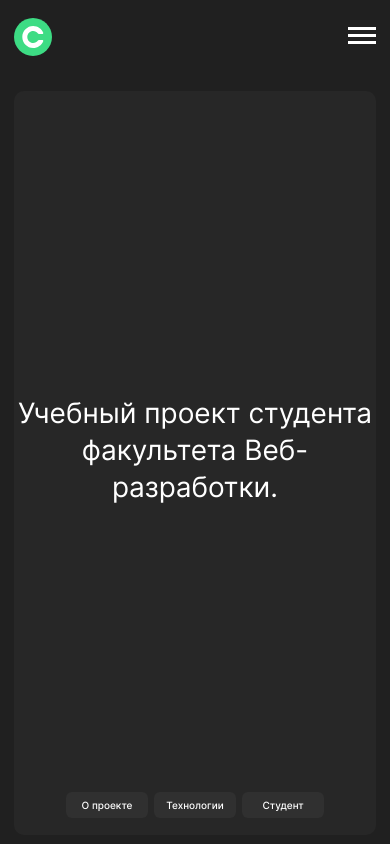
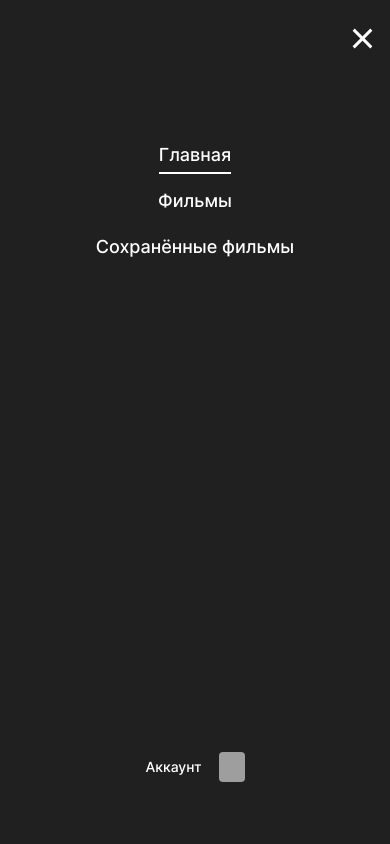
Before and after one commit to konstantinovmax/movies-explorer-frontend, a React (Create React App) app: page / in a window 390 px wide. Both pictures are taken after a click on the button 362 px from the left and 38 px from the top of the page. Shown: the top 844 px of the page. Built offline with nearby package versions, Linux system fonts and the light colour scheme; grey boxes are pictures that could not be loaded.

Commit message:
feat: реализовать меню-гамбургер

```diff
--- a/src/components/App/App.css
+++ b/src/components/App/App.css
@@ -2,7 +2,6 @@
   outline: 1px solid;
   outline-color: red;
 } */
-
 
 .app {
   margin: 0;
--- a/src/components/App/App.js
+++ b/src/components/App/App.js
@@ -12,10 +12,24 @@ import Register from '../Register/Register';
 import Login from '../Login/Login';
 
 function App() {
+  const [isMobileMenuOpen, setIsMobileMenuOpen] = React.useState(false);
+
+  function handleMobileMenuOpen() {
+    setIsMobileMenuOpen(true);
+  }
+
+  function handleMobileMenuClose() {
+    setIsMobileMenuOpen(false);
+  }
+
   return (
     <div className="app">
       <div className="app__content">
-        <Header />
+        <Header
+        isOpen={isMobileMenuOpen}
+        onClose={handleMobileMenuClose}
+        onOpenMobileMenu={handleMobileMenuOpen}
+        />
         <Switch>
           <Route path="/signup">
             <Register />
--- a/src/components/Header/Header.css
+++ b/src/components/Header/Header.css
@@ -120,10 +120,14 @@
     border-radius: 4px;
 }
 
+.header__menu-burger-container {
+    display: none;
+}
+
 .header__menu-burger-button {
     display: block;
     position: absolute;
-    top: 7px;
+    top: 13px;
     left: 0px;
     right: 0px;
     height: 3px;
@@ -176,10 +180,6 @@
     transition-delay: 0s, 0.3s;
 }
 
-.header__menu-burger-container {
-    display: none;
-}
-
 @media screen and (max-width: 840px) {
     .header {
         margin: 18px 30px 18px 30px;
@@ -212,24 +212,6 @@
 }
 
 @media screen and (max-width: 510px) {
-    .header__menu-burger-container {
-        margin: 0;
-        padding: 0;
-        width: 28px;
-        height: 23px;
-        display: block;
-        position: relative;
-        overflow: hidden;
-        background: none;
-        border: none;
-        outline: none;
-        text-indent: -9999px;
-        cursor: pointer;
-        outline: none;
-    }
-}
-
-@media screen and (max-width: 510px) {
     .header__auth-link {
         font-size: 10px;
     }
@@ -241,3 +223,30 @@
         height: 26px;
     }
 }
+
+@media screen and (max-width: 510px) {
+    .header__menu-burger-container {
+        margin: 0;
+        padding: 0;
+        width: 25px;
+        height: 30px;
+        display: block;
+        position: relative;
+        overflow: hidden;
+        background: none;
+        border: none;
+        outline: none;
+        text-indent: -9999px;
+        cursor: pointer;
+        outline: none;
+        box-sizing: border-box;
+    }
+}
+
+@media screen and (max-width: 510px) {
+    .header__menu-burger-container_type_in-menu-mobile {
+        position: fixed;
+        top: 24px;
+        right: 15px;
+    }
+}
--- a/src/components/Header/Header.js
+++ b/src/components/Header/Header.js
@@ -3,8 +3,9 @@ import { Route, Switch } from 'react-router-dom';
 import { Link, NavLink } from 'react-router-dom';
 import './Header.css';
 import projectLogo from '../../images/header-logo.svg';
+import Navigation from '../Navigation/Navigation';
 
-function Header() {
+function Header(props) {
     return (
         <Switch>
             <Route exact path="/">
@@ -14,9 +15,17 @@ function Header() {
                         <Link to="/signup" className="header__auth-link header__auth-link_type_signup">Регистрация</Link>
                         <Link to="/signin" className="header__auth-link header__auth-link_type_signin">Войти</Link>
                     </div>
-                    <button type="button" className="header__menu-burger-container">
-                        <span className="header__menu-burger-button" />
+                    <button type="button" className="header__menu-burger-container" onClick={props.isOpen ? props.onClose : props.onOpenMobileMenu}>
+                            <span className={`header__menu-burger-button ${props.isOpen && 'header__menu-burger-button_type_close'}`} />
                     </button>
+
+                    {/* Начало меню-бургера */}
+                    <Navigation
+                    isOpen={props.isOpen}
+                    onClose={props.onClose}
+                    onOpenMobileMenu={props.onOpenMobileMenu}
+                    />
+                    {/* Конец меню-бургера */}
                 </header>
             </Route>
             <Route path="/movies">
@@ -34,9 +43,17 @@ function Header() {
                             <div className="header__auth-pic" />
                         </Link>
                     </div>
-                    <button type="button" className="header__menu-burger-container">
-                        <span className="header__menu-burger-button" />
+                    <button type="button" className="header__menu-burger-container" onClick={props.isOpen ? props.onClose : props.onOpenMobileMenu}>
+                            <span className={`header__menu-burger-button ${props.isOpen && 'header__menu-burger-button_type_close'}`} />
                     </button>
+
+                    {/* Начало меню-бургера */}
+                    <Navigation
+                    isOpen={props.isOpen}
+                    onClose={props.onClose}
+                    onOpenMobileMenu={props.onOpenMobileMenu}
+                    />
+                    {/* Конец меню-бургера */}
                 </header>
             </Route>
             <Route path="/saved-movies">
@@ -54,9 +71,17 @@ function Header() {
                             <div className="header__auth-pic" />
                         </Link>
                     </div>
-                    <button type="button" className="header__menu-burger-container">
-                        <span className="header__menu-burger-button" />
+                    <button type="button" className="header__menu-burger-container" onClick={props.isOpen ? props.onClose : props.onOpenMobileMenu}>
+                            <span className={`header__menu-burger-button ${props.isOpen && 'header__menu-burger-button_type_close'}`} />
                     </button>
+
+                    {/* Начало меню-бургера */}
+                    <Navigation
+                    isOpen={props.isOpen}
+                    onClose={props.onClose}
+                    onOpenMobileMenu={props.onOpenMobileMenu}
+                    />
+                    {/* Конец меню-бургера */}
                 </header>
             </Route>
             <Route path="/profile">
@@ -74,9 +99,17 @@ function Header() {
                             <div className="header__auth-pic" />
                         </Link>
                     </div>
-                    <button type="button" className="header__menu-burger-container">
-                        <span className="header__menu-burger-button" />
+                    <button type="button" className="header__menu-burger-container" onClick={props.isOpen ? props.onClose : props.onOpenMobileMenu}>
+                            <span className={`header__menu-burger-button ${props.isOpen && 'header__menu-burger-button_type_close'}`} />
                     </button>
+
+                    {/* Начало меню-бургера */}
+                    <Navigation
+                    isOpen={props.isOpen}
+                    onClose={props.onClose}
+                    onOpenMobileMenu={props.onOpenMobileMenu}
+                    />
+                    {/* Конец меню-бургера */}
                 </header>
             </Route>
         </Switch>
--- a/src/components/Navigation/Navigation.css
+++ b/src/components/Navigation/Navigation.css
@@ -0,0 +1,185 @@
+.navigation__menu-container-mobile {
+    padding: 144px 10px 55px 10px;
+    position: fixed;
+    top: 0;
+    left: 0;
+    width: 100%;
+    height: 100%;
+    background-color: #202020;
+    display: flex;
+    flex-direction: column;
+    justify-content: space-between;
+    align-items: center;
+    transform: translateX(+100%);
+    opacity: 0;
+    transition: all 0.3s cubic-bezier(0.645, 0.045, 0.355, 1);
+    box-sizing: border-box;
+    z-index: 1;
+}
+
+.navigation__menu-container-mobile_type_is-open {
+    transform: translateX(0);
+    opacity: 1;
+}
+
+.navigation__menu-burger-container {
+    display: none;
+}
+
+.navigation__menu-burger-button {
+    height: 3px;
+    display: block;
+    position: absolute;
+    top: 13px;
+    right: 0px;
+    left: 0px;
+    background-color: #fff;
+}
+
+.navigation__menu-burger-button::before {
+    position: absolute;
+    display: block;
+    top: -7px;
+    right: 0;
+    left: 0;
+    width: 100%;
+    height: 3px;
+    background-color: #fff;
+    content: '';
+    transition-duration: 0.3s, 0.3s;
+    transition-delay: 0.3s, 0s;
+    transition-property: top, transform;
+}
+
+.navigation__menu-burger-button::after {
+    position: absolute;
+    display: block;
+    right: 0;
+    bottom: -7px;
+    left: 0;
+    width: 100%;
+    height: 3px;
+    background-color: #fff;
+    content: '';
+    transition-duration: 0.3s, 0.3s;
+    transition-delay: 0.3s, 0s;
+    transition-property: bottom, transform;
+}
+
+.navigation__menu-burger-button_type_close {
+    background: none;
+}
+
+.navigation__menu-burger-button_type_close::before {
+    top: 0;
+    transform: rotate(45deg);
+    transition-delay: 0s, 0.3s;
+}
+
+.navigation__menu-burger-button_type_close::after {
+    bottom: 0;
+    transform: rotate(-45deg);
+    transition-delay: 0s, 0.3s;
+}
+
+.navigation__menu-mobile {
+    list-style: none;
+    margin: 0;
+    padding: 0;
+    display: flex;
+    flex-direction: column;
+    align-items: center;
+    gap: 24px;
+}
+
+.navigation__menu-mobile-link {
+    font-family: 'Inter', 'Arial', sans-serif;
+    font-size: 18px;
+    font-weight: 500;
+    line-height: 22px;
+    text-decoration: none;
+    text-align: center;
+    color: #fff;
+}
+
+.navigation__menu-mobile-link_type_active {
+    padding: 0 0 7px 0;
+    border-bottom: 2px solid #fff;
+}
+
+.navigation__auth-container {
+    display: flex;
+    align-items: center;
+    gap: 30px;
+}
+
+.navigation__auth-container_type_profile {
+    gap: 17px;
+    text-decoration: none;
+}
+
+.navigation__auth-container_type_profile:hover {
+    opacity: 0.7;
+    transition: ease .3s;
+}
+
+.navigation__user-data {
+    font-family: 'Inter', 'Arial', sans-serif;
+    font-size: 14px;
+    font-weight: 500;
+    line-height: 16px;
+    text-decoration: none;
+    color: #fff;
+}
+
+.navigation__auth-pic {
+    width: 26px;
+    height: 30px;
+    display: flex;
+    align-items: center;
+    justify-content: center;
+    background-color: #313131;
+    background-image: url(../../images/user-profile-button.svg);
+    background-repeat: no-repeat;
+    background-position: center;
+    border-radius: 4px;
+}
+
+@media screen and (max-width: 510px) {
+    .navigation__menu-burger-container {
+        margin: 0;
+        padding: 0;
+        width: 25px;
+        height: 30px;
+        display: block;
+        position: relative;
+        overflow: hidden;
+        background: none;
+        border: none;
+        outline: none;
+        text-indent: -9999px;
+        cursor: pointer;
+        outline: none;
+        box-sizing: border-box;
+    }
+}
+
+@media screen and (max-width: 510px) {
+    .navigation__menu-burger-container_type_in-menu-mobile {
+        position: fixed;
+        top: 24px;
+        right: 15px;
+    }
+}
+
+@media screen and (max-width: 510px) {
+    .navigation__auth-container {
+        display: none;
+    }
+}
+
+@media screen and (max-width: 510px) {
+    .navigation__auth-container_type_menu-mobile {
+        display: flex;
+    }
+}
--- a/src/components/Navigation/Navigation.js
+++ b/src/components/Navigation/Navigation.js
@@ -0,0 +1,24 @@
+import React from 'react';
+import { NavLink } from 'react-router-dom';
+import './Navigation.css';
+
+function Navigation(props) {
+    return (
+        <div className={`navigation__menu-container-mobile ${props.isOpen && 'navigation__menu-container-mobile_type_is-open'}`}>
+            <button type="button" className="navigation__menu-burger-container navigation__menu-burger-container_type_in-menu-mobile" onClick={props.isOpen ? props.onClose : props.onOpenMobileMenu}>
+                <span className={`navigation__menu-burger-button ${props.isOpen && 'navigation__menu-burger-button_type_close'}`} />
+            </button>
+            <ul className="navigation__menu-mobile">
+                <li><NavLink exact to="/" className="navigation__menu-mobile-link" activeClassName="navigation__menu-mobile-link_type_active" onClick={props.onClose}>Главная</NavLink></li>
+                <li><NavLink to="/movies" className="navigation__menu-mobile-link" activeClassName="navigation__menu-mobile-link_type_active" onClick={props.onClose}>Фильмы</NavLink></li>
+                <li><NavLink to="/saved-movies" className="navigation__menu-mobile-link" activeClassName="navigation__menu-mobile-link_type_active" onClick={props.onClose}>Сохранённые фильмы</NavLink></li>
+            </ul>
+            <NavLink to="/profile" className="navigation__auth-container navigation__auth-container_type_profile navigation__auth-container_type_menu-mobile" onClick={props.onClose}>
+                <p className="navigation__user-data">Аккаунт</p>
+                <div className="navigation__auth-pic" />
+            </NavLink>
+        </div>
+    );
+}
+
+export default Navigation;
```
